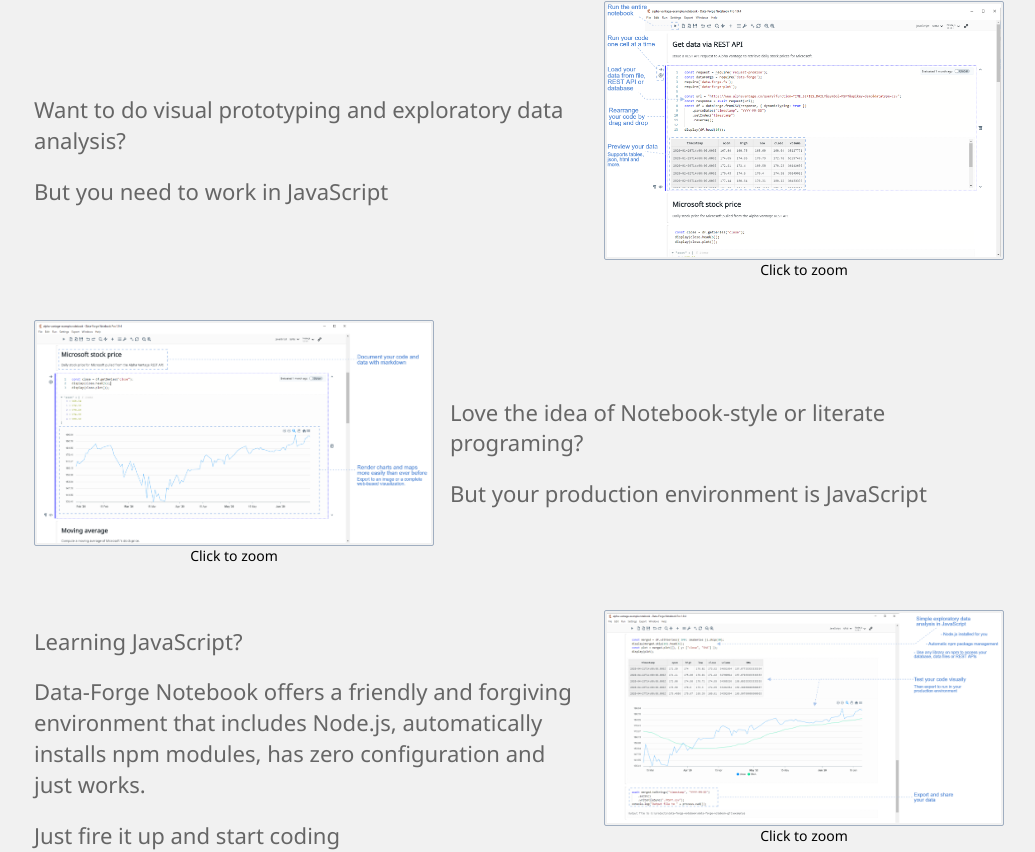
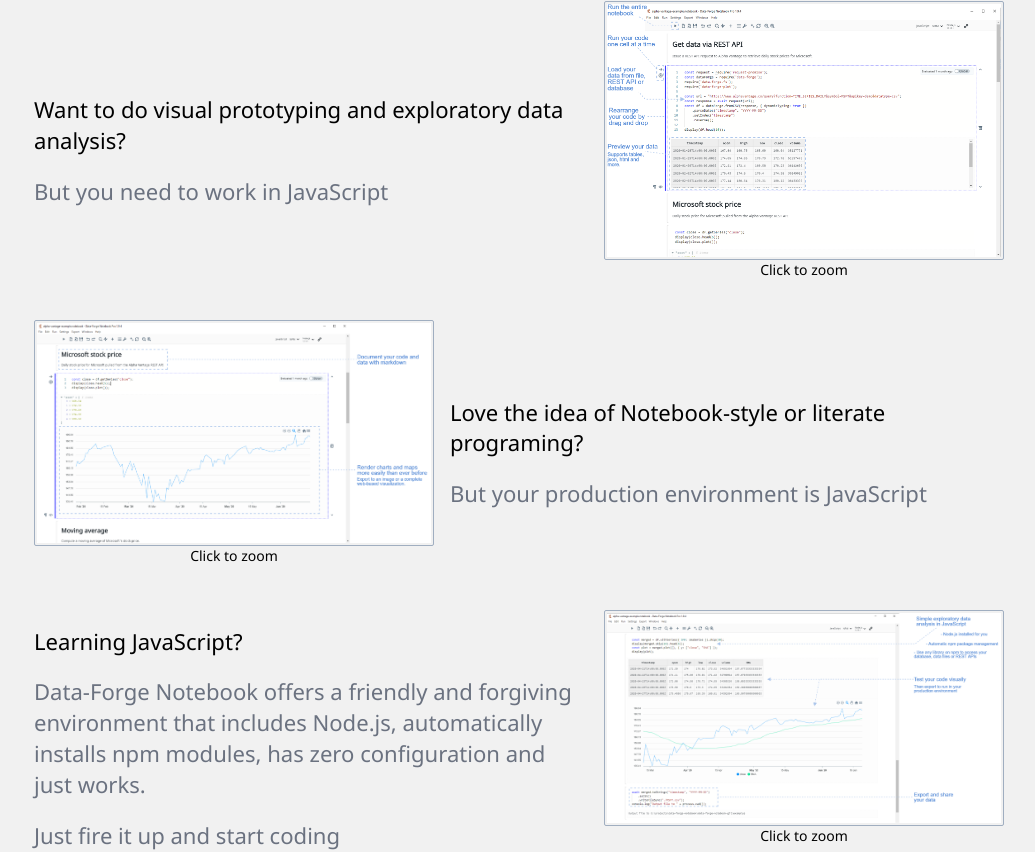
Before and after one commit to data-forge-notebook/landing-page, a Next.js app: page /landing-page/ in a window 1280 px wide. Shown: the part 1120-1972 px from the top of the page, without its empty margins (121-1156 px from the left). Built offline with nearby package versions, Linux system fonts and the light colour scheme.

Commit message:
Changes to text color.

```diff
--- a/pages/index.tsx
+++ b/pages/index.tsx
@@ -66,7 +66,7 @@ export default function Home() {
             <div className="wide-container flex flex-row items-center">
                 <div className="flex-grow pr-4">
                     <p className="text-2xl text-black">Want to do visual prototyping and exploratory data analysis?</p>
-                    <p className="mt-2 text-xl text-gray-600">But you need to work in JavaScript</p>
+                    <p className="mt-2 text-xl text-gray-500">But you need to work in JavaScript</p>
                 </div>
 
                 <ZoomableImage
@@ -85,15 +85,15 @@ export default function Home() {
 
                 <div className="flex-grow pl-4">
                     <p className="text-2xl text-black">Love the idea of Notebook-style or literate programing?</p>
-                    <p className="mt-2 text-xl text-gray-600">But your production environment is JavaScript</p>
+                    <p className="mt-2 text-xl text-gray-500">But your production environment is JavaScript</p>
                 </div>
             </div>
 
             <div className="wide-container flex flex-row items-center mt-10">
                 <div className="flex-grow pr-4">
                     <p className="text-2xl text-black">Learning JavaScript?</p>
-                    <p className="mt-2 text-xl text-gray-600">Data-Forge Notebook offers a friendly and forgiving environment that includes Node.js, automatically installs npm modules, has zero configuration and just works.</p>
-                    <p className="mt-2 text-xl text-gray-600">Just fire it up and start coding</p>
+                    <p className="mt-2 text-xl text-gray-500">Data-Forge Notebook offers a friendly and forgiving environment that includes Node.js, automatically installs npm modules, has zero configuration and just works.</p>
+                    <p className="mt-2 text-xl text-gray-500">Just fire it up and start coding</p>
                 </div>
 
                 <ZoomableImage
--- a/styles/globals.less
+++ b/styles/globals.less
@@ -223,7 +223,6 @@ header {
 
     p {
         font-size: 1.38em;
-        color: #666;
         margin-top: 20px;
         font-weight: 300;
         line-height: 1.4em;
```
